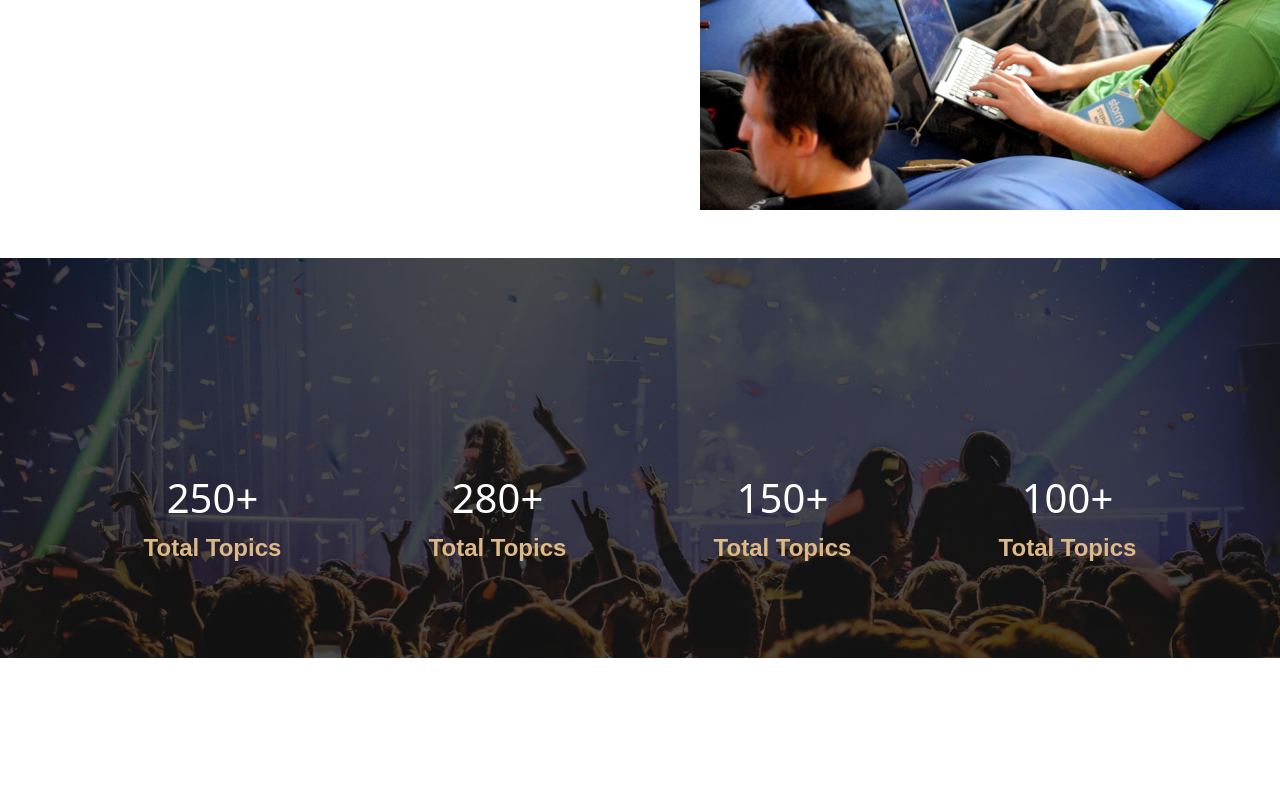
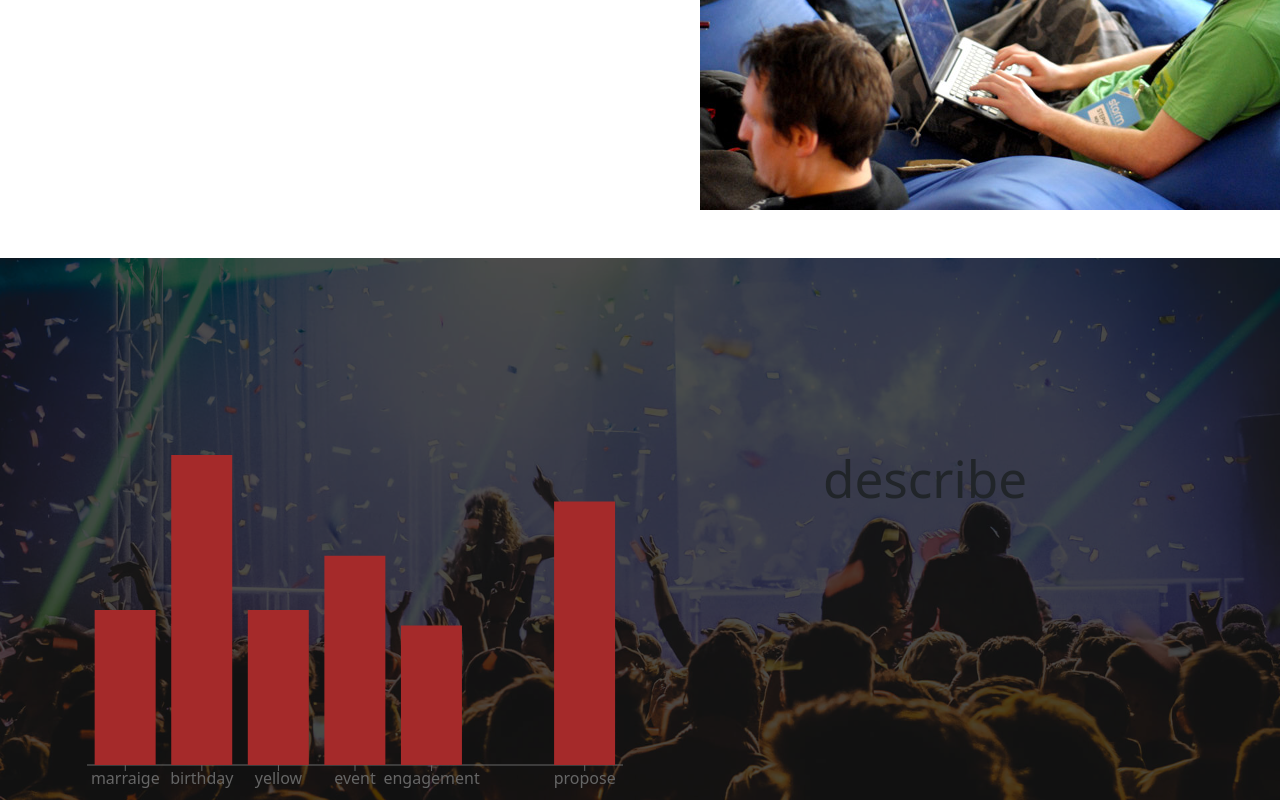
Before and after one commit to Faisal0804/Event_management_react, a React (Vite) app: page / in a window 1280 px wide. Shown: the part 1342-2142 px from the top of the page. Before the commit the page ends 2000 px from the top, so only its background shows below. Built offline with nearby package versions, Linux system fonts and the light colour scheme.

Commit message:
recharts

```diff
--- a/package.json
+++ b/package.json
@@ -19,6 +19,7 @@
     "react-countup": "^6.5.0",
     "react-dom": "^18.2.0",
     "react-visibility-sensor": "^5.1.1",
+    "recharts": "^2.10.1",
     "video-react": "^0.16.0"
   },
   "devDependencies": {
--- a/src/App.jsx
+++ b/src/App.jsx
@@ -7,6 +7,7 @@ import About from './Components/About/About'
 import TopNavigation from './Components/TopNavigation/TopNavigation'
 import Features from './Components/Features/Features'
 import Summary from './Components/Summary/Summary'
+import Analysis from './Components/Analysis/Analysis'
 
 function App() {
   const [count, setCount] = useState(0)
@@ -16,7 +17,8 @@ function App() {
       <TopNavigation/>
       <TopFixedBannner/>
       <About/>
-      <Summary/>
+
+      <Analysis/>
     </>
   )
 }
--- /dev/null
+++ b/src/Components/Analysis/Analysis.jsx
@@ -0,0 +1,84 @@
+import React from 'react'
+import { Fragment } from 'react'
+import { Row,Col, Container } from 'react-bootstrap'
+import { BarChart,XAxis,Bar, ResponsiveContainer,Tooltip } from 'recharts';
+
+
+
+const data = [
+    {
+      name: "marraige",
+      program: 20
+
+    },
+    {
+      name: "birthday",
+      program: 40
+
+    },
+    {
+      name: "yellow",
+      program: 20
+
+    },
+    {
+      name: "event",
+      program: 27
+    },
+    {
+      name: "engagement",
+      program: 18
+
+    },
+    {
+      name: "baby shower",
+      Videos: 23
+
+    },
+    {
+      name: "propose",
+      program: 34
+
+    }
+  ];
+
+const Analysis = () => {
+  return (
+    <Fragment>
+        <Container fluid={true} className="FeaturesFixedBanner mt-5 p-0">
+           <div className="FeaturesBannerOverlay" >
+            <Container className='SummaryMain'>
+                <Row>
+                     <Col  style={{width:'50%', height:'350px'}} sm={12} md={6} lg={6}>
+
+                           <ResponsiveContainer>
+                                    <BarChart  width={50} height={350} data={data}>
+                                    <XAxis dataKey="name"/>
+                                    <Tooltip/>
+                                    <Bar dataKey="program" fill="brown" />
+
+                                    </BarChart>
+
+                            </ResponsiveContainer>
+
+
+
+
+
+                    </Col>
+
+                    <Col sm={12} md={6} lg={6}>
+                        <h1>describe</h1>
+
+                    </Col>
+                </Row>
+            </Container>
+
+            </div>
+
+        </Container>
+    </Fragment>
+  )
+}
+
+export default Analysis
```
Also changed, not shown: 1 other file (tests, documents, lock files or other folders).
